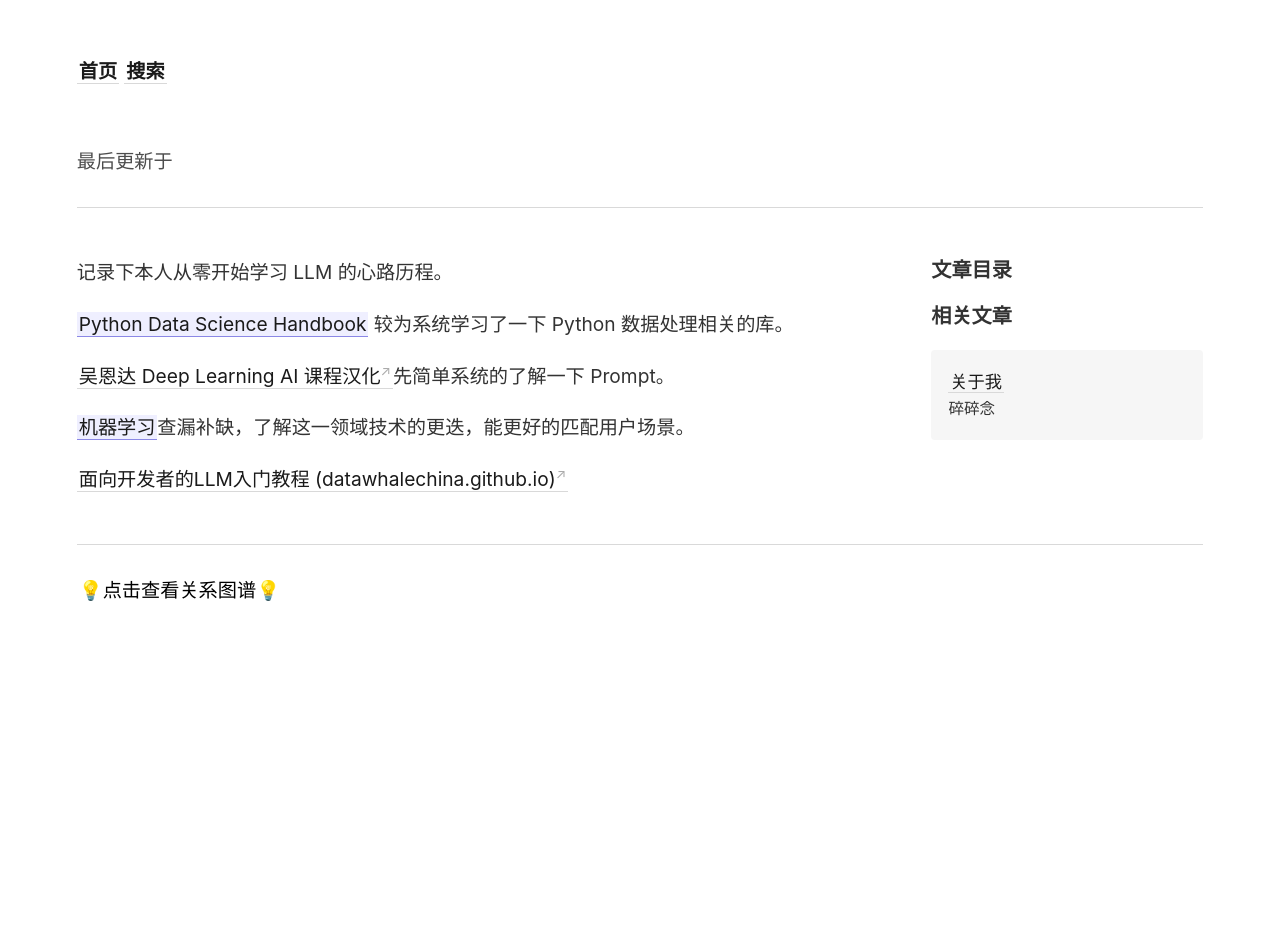
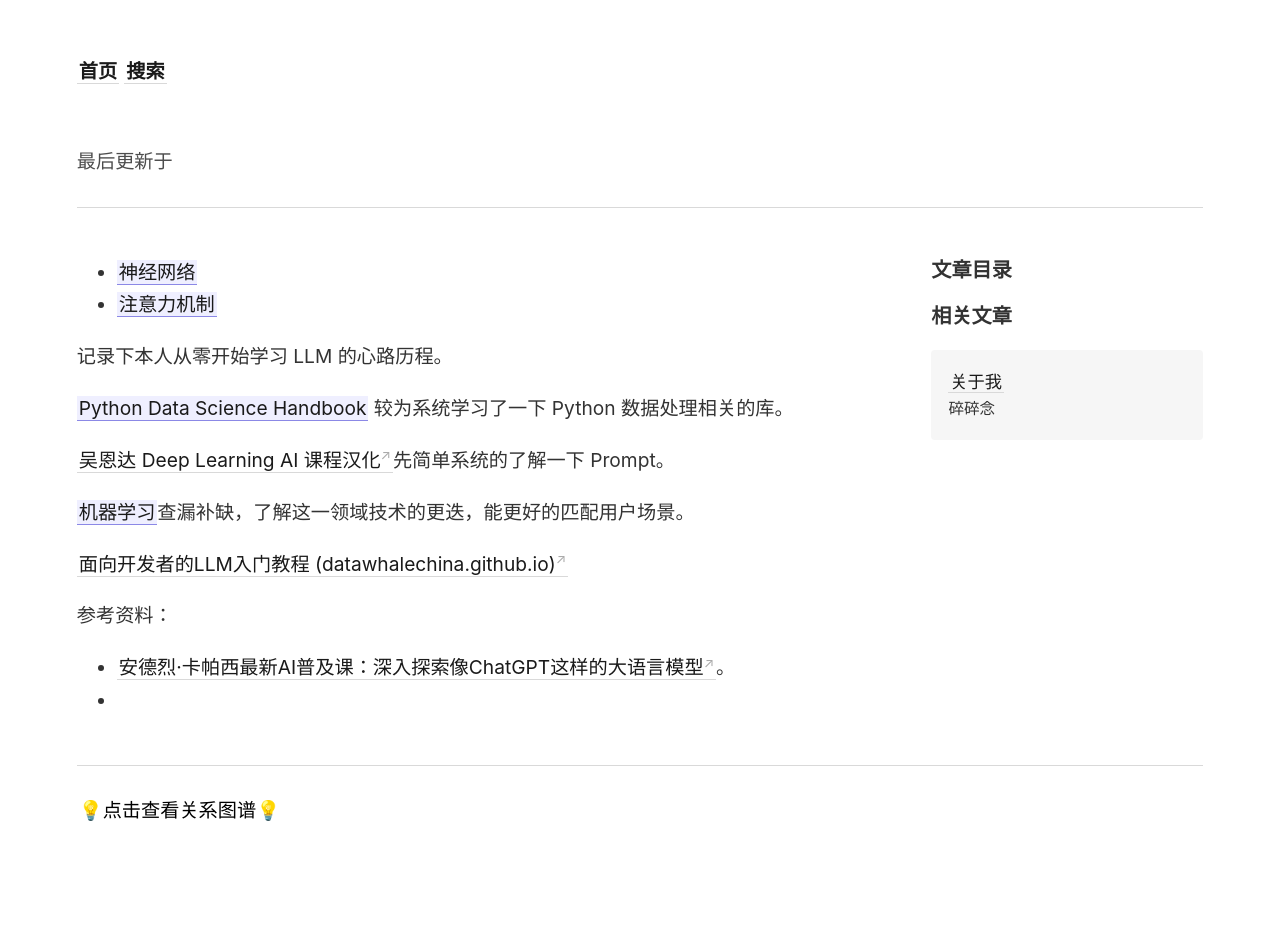
Before and after one commit to wingowen/digital-garden-jekyll, a Jekyll site: the page built from _notes/大模型/大模型.md, in a window 1280 px wide. Built offline with Jekyll 4.4.1, drawn with Linux system fonts in a browser that asks for light colours; before the commit the page ends 900 px from its top, so only the background shows below that.

Commit message:
vault backup: 2025-03-03 23:14:17

```diff
--- a/_notes/大模型/大模型.md
+++ b/_notes/大模型/大模型.md
@@ -1,5 +1,8 @@
 ---
 ---
+
+- [[神经网络]]
+- [[注意力机制]]
 
 记录下本人从零开始学习 LLM 的心路历程。
 
@@ -10,3 +13,7 @@
 [[机器学习]]查漏补缺，了解这一领域技术的更迭，能更好的匹配用户场景。
 
 [面向开发者的LLM入门教程 (datawhalechina.github.io)](https://datawhalechina.github.io/llm-cookbook/)
+
+参考资料：
+- [安德烈·卡帕西最新AI普及课：深入探索像ChatGPT这样的大语言模型](https://www.bilibili.com/video/BV1y69TYTEUw)。
+-
```
Also changed, not shown: _notes/杂项/关于我.md (+1 -3 lines), .obsidian/workspace.json.
